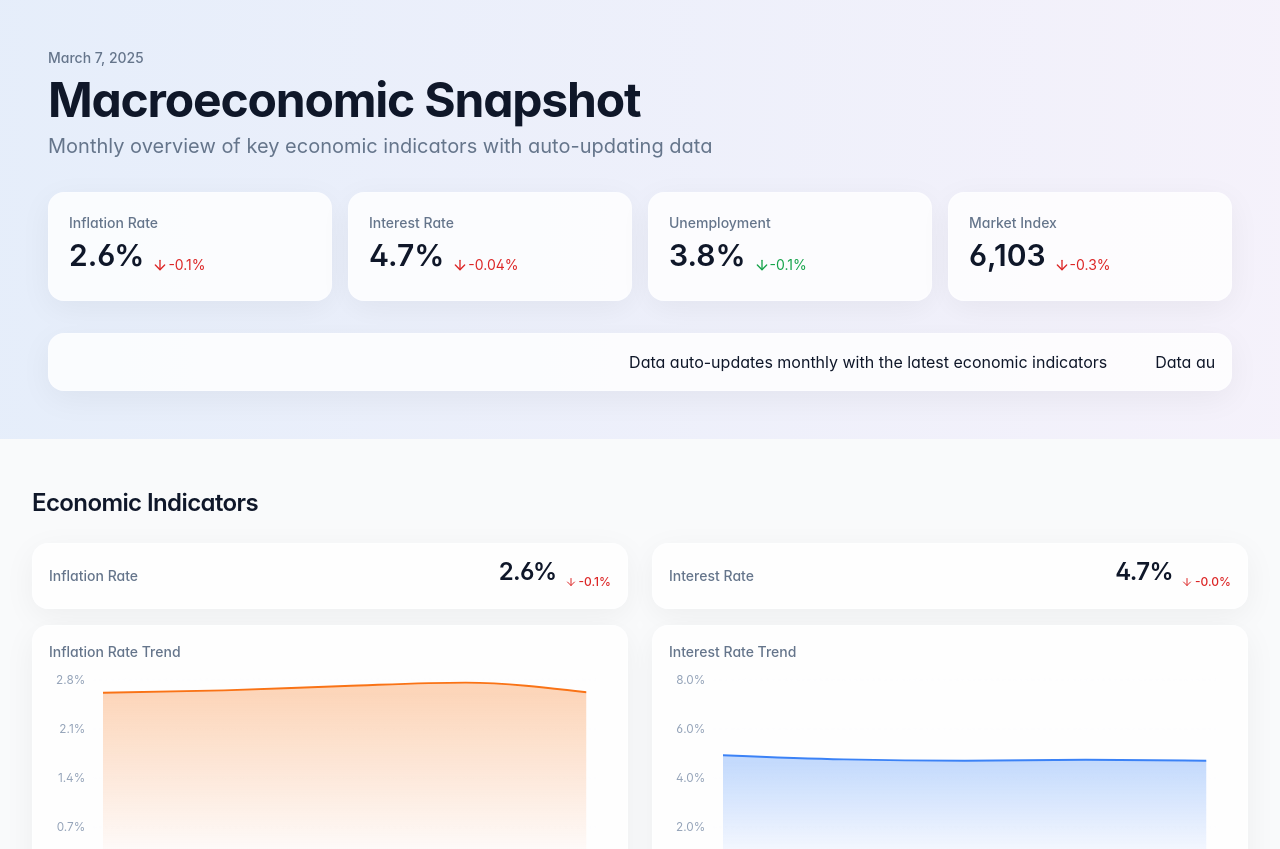
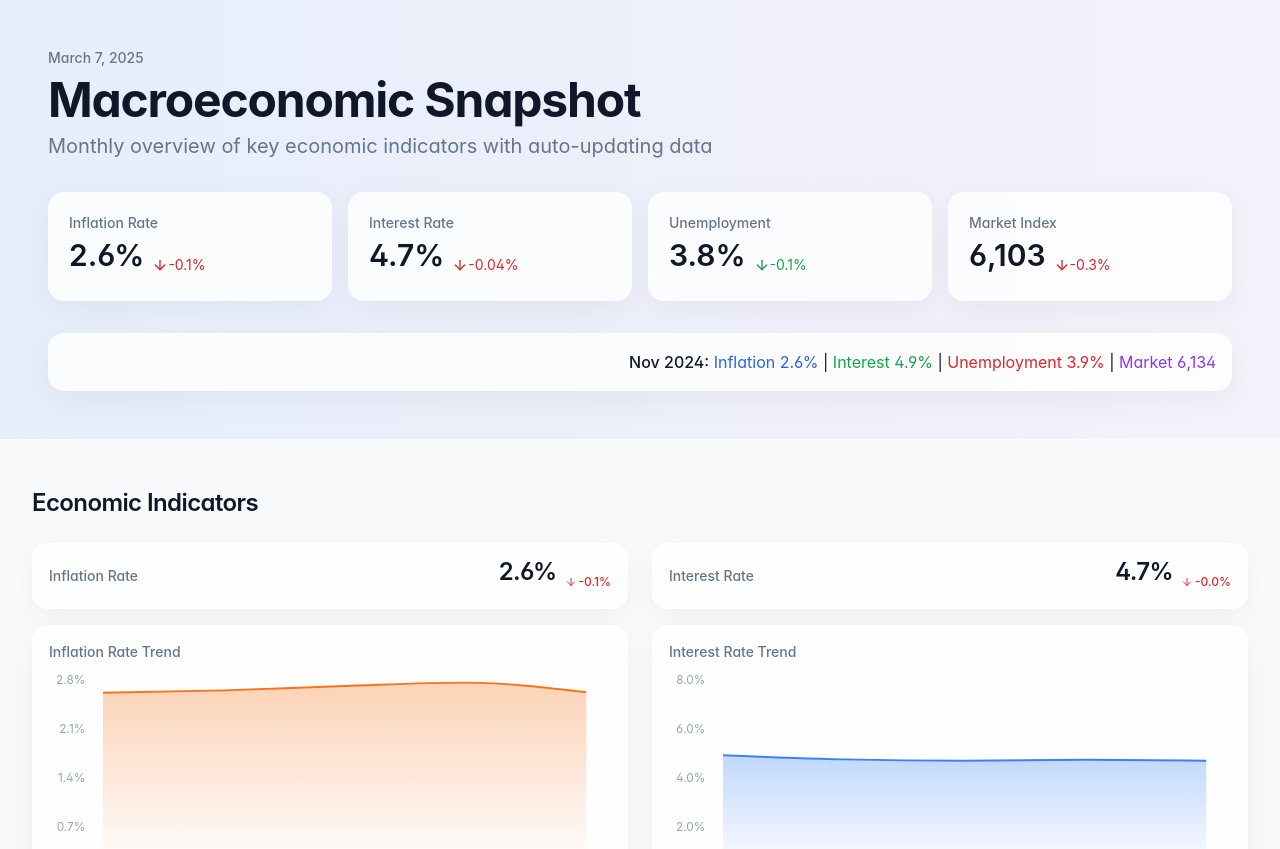
Before and after one commit to kameghji/macrotrend-snapshot, a React (Vite) app: page / in a window 1280 px wide. Shown: the top 849 px of the page. Built offline with nearby package versions, Linux system fonts and the light colour scheme.

Commit message:
Implement scrolling ticker
Implement a scrolling ticker to display the rates for the last five months.

```diff
--- a/src/components/Hero.tsx
+++ b/src/components/Hero.tsx
@@ -1,3 +1,4 @@
+
 import React from 'react';
 import { cn } from '@/lib/utils';
 import { formatPercent } from '@/lib/data';
@@ -10,7 +11,7 @@ interface HeroProps {
 }
 
 const Hero: React.FC<HeroProps> = ({ className }) => {
-  const { trends, isLoading } = useMacroData();
+  const { trends, macroData, isLoading } = useMacroData();
 
   if (!trends && !isLoading) return null;
 
@@ -149,7 +150,7 @@ const Hero: React.FC<HeroProps> = ({ className }) => {
             </div>
           </div>
 
-          {/* Ticker remains the same but with a loading state */}
+          {/* Ticker with historical rates */}
           <div className={cn("glass rounded-2xl p-4 overflow-hidden animate-slide-up [animation-delay:400ms]",
                             isLoading && "animate-pulse")}>
             {isLoading ? (
@@ -157,11 +158,18 @@ const Hero: React.FC<HeroProps> = ({ className }) => {
             ) : (
               <div className="ticker-wrapper">
                 <div className="ticker">
-                  {Array(2).fill([]). // We'll use empty array here since actual data comes from the hook
-                    map((_, index) => (
-                    <span key={index} className="inline-block mx-6">
-                      Data auto-updates monthly with the latest economic indicators
-                    </span>
+                  {Array(2).fill(macroData).map((data, index) => (
+                    <div key={index} className="inline-flex space-x-8 mx-6">
+                      {data.map((month, i) => (
+                        <span key={i} className="whitespace-nowrap">
+                          <span className="font-medium">{month.date}:</span>{' '}
+                          <span className="text-blue-600">Inflation {month.inflation.toFixed(1)}%</span>{' | '}
+                          <span className="text-green-600">Interest {month.interest.toFixed(1)}%</span>{' | '}
+                          <span className="text-red-600">Unemployment {month.unemployment.toFixed(1)}%</span>{' | '}
+                          <span className="text-purple-600">Market {month.stockIndex.toLocaleString()}</span>
+                        </span>
+                      ))}
+                    </div>
                   ))}
                 </div>
               </div>
```
